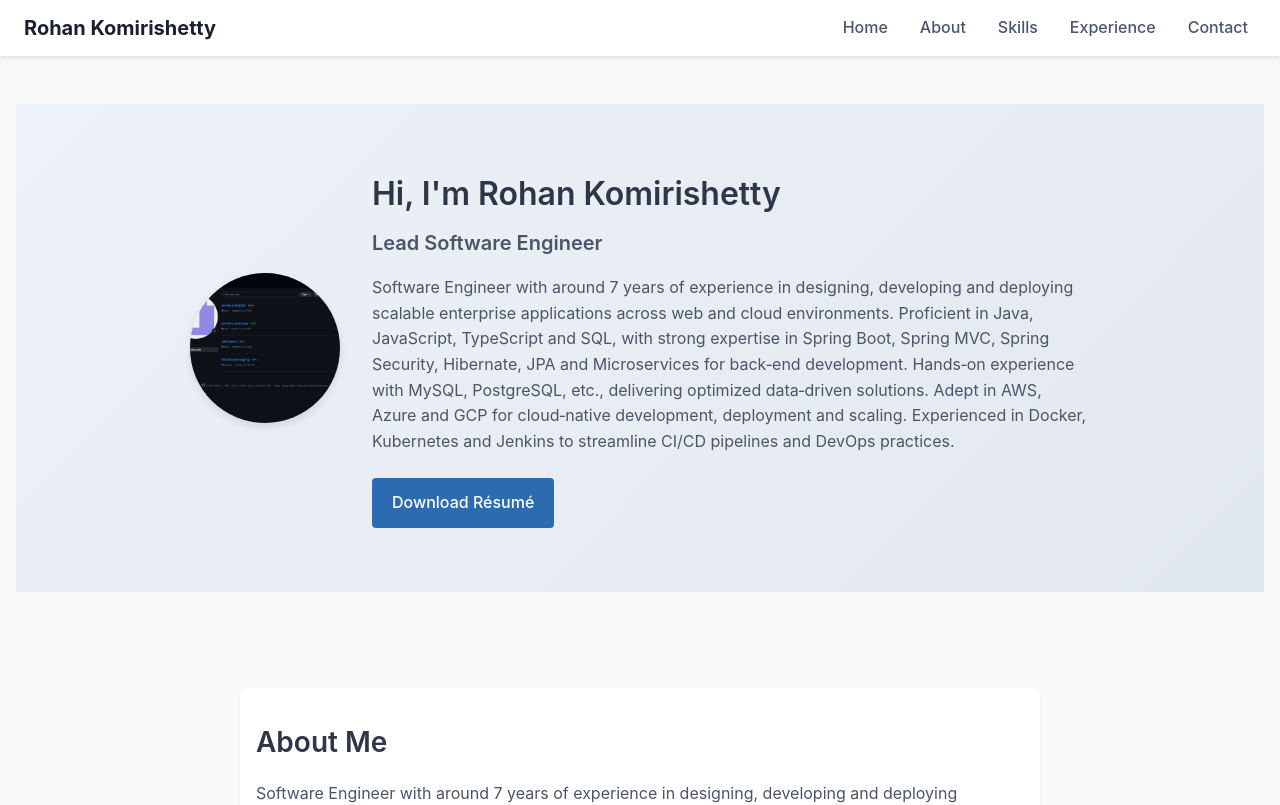
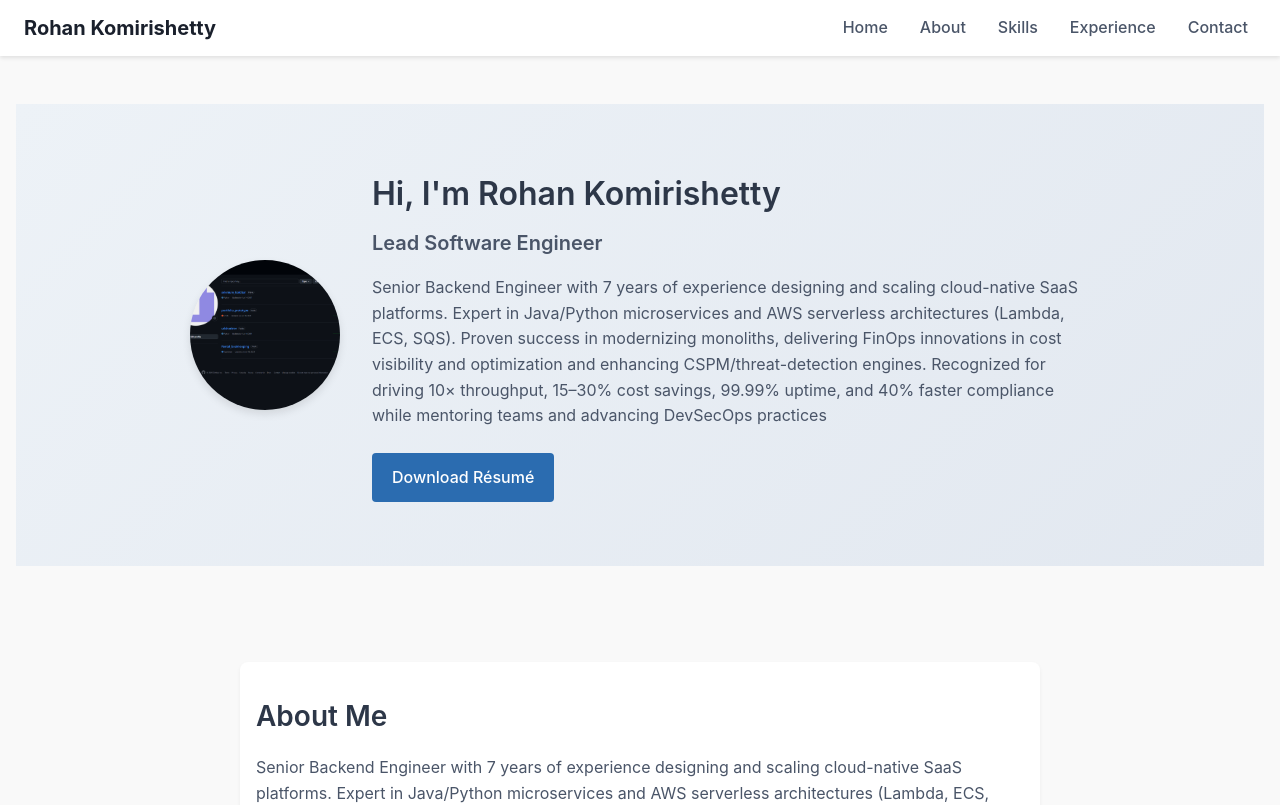
Before and after one commit to rkomiris/portfolio, a React (Create React App) app: page / in a window 1280 px wide. Shown: the top 805 px of the page. Built offline with nearby package versions, Linux system fonts and the light colour scheme.

Commit message:
content updated

```diff
--- a/src/data/resumeData.js
+++ b/src/data/resumeData.js
@@ -13,10 +13,14 @@ const resumeData = {
     phone: '+1 (703) 297‑2441',
     linkedin: 'http://www.linkedin.com/in/rohan-komirishetty-0087b5318',
     // Provide a link to your résumé PDF relative to the public folder.
-    resumeLink: '/resume.pdf'
+    resumeLink: process.env.PUBLIC_URL + '/resume.pdf'
   },
   summary:
-    'Software Engineer with around 7 years of experience in designing, developing and deploying scalable enterprise applications across web and cloud environments. Proficient in Java, JavaScript, TypeScript and SQL, with strong expertise in Spring Boot, Spring MVC, Spring Security, Hibernate, JPA and Microservices for back‑end development. Hands‑on experience with MySQL, PostgreSQL, etc., delivering optimized data‑driven solutions. Adept in AWS, Azure and GCP for cloud‑native development, deployment and scaling. Experienced in Docker, Kubernetes and Jenkins to streamline CI/CD pipelines and DevOps practices.',
+    'Senior Backend Engineer with 7 years of experience designing and scaling cloud-native SaaS platforms. Expert in Java/Python\n' +
+      'microservices and AWS serverless architectures (Lambda, ECS, SQS). Proven success in modernizing monoliths, delivering\n' +
+      'FinOps innovations in cost visibility and optimization and enhancing CSPM/threat-detection engines. Recognized for driving 10×\n' +
+      'throughput, 15–30% cost savings, 99.99% uptime, and 40% faster compliance while mentoring teams and advancing DevSecOps\n' +
+      'practices',
   skills: {
     languages: ['Java', 'JavaScript', 'TypeScript', 'SQL'],
     frameworks: [
```
